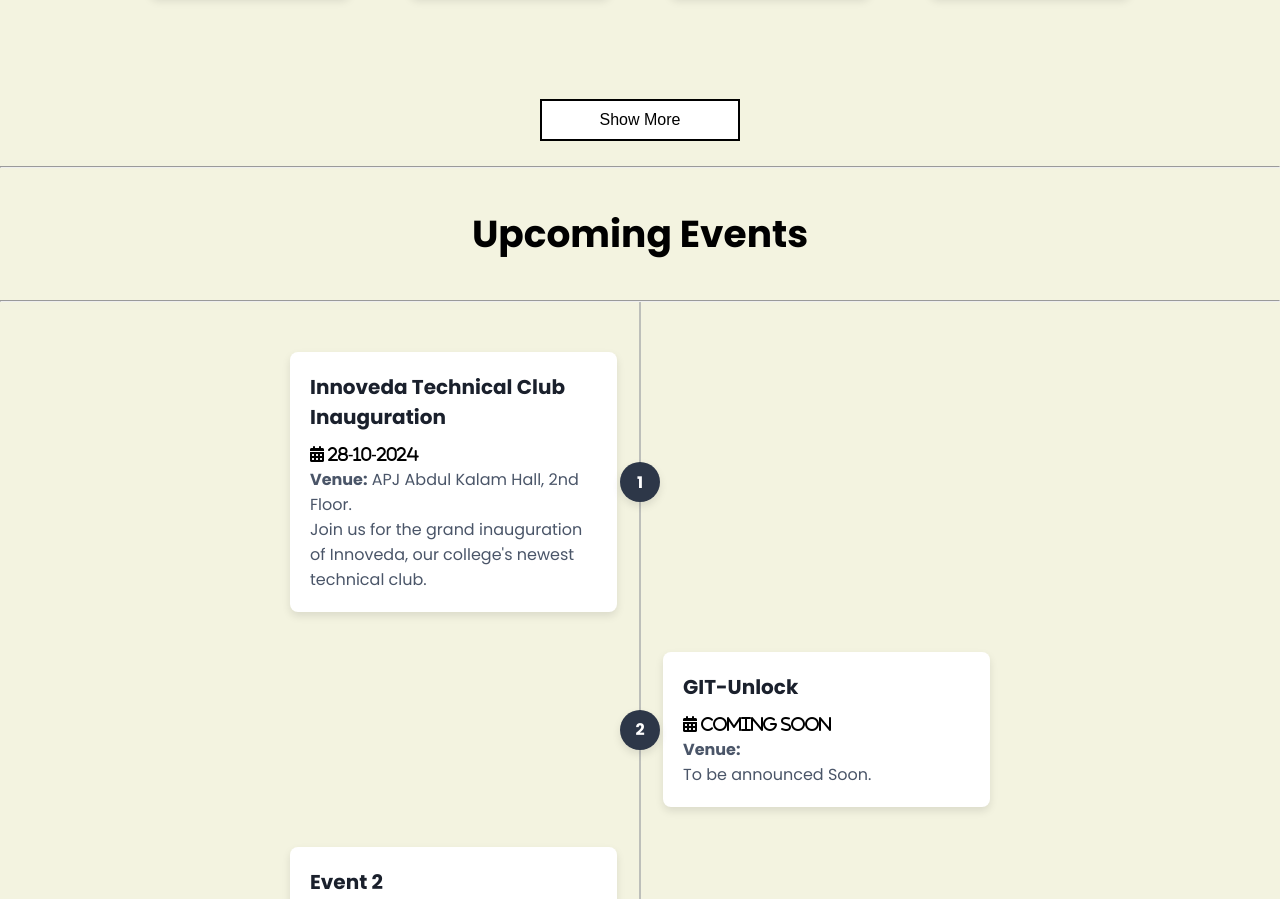
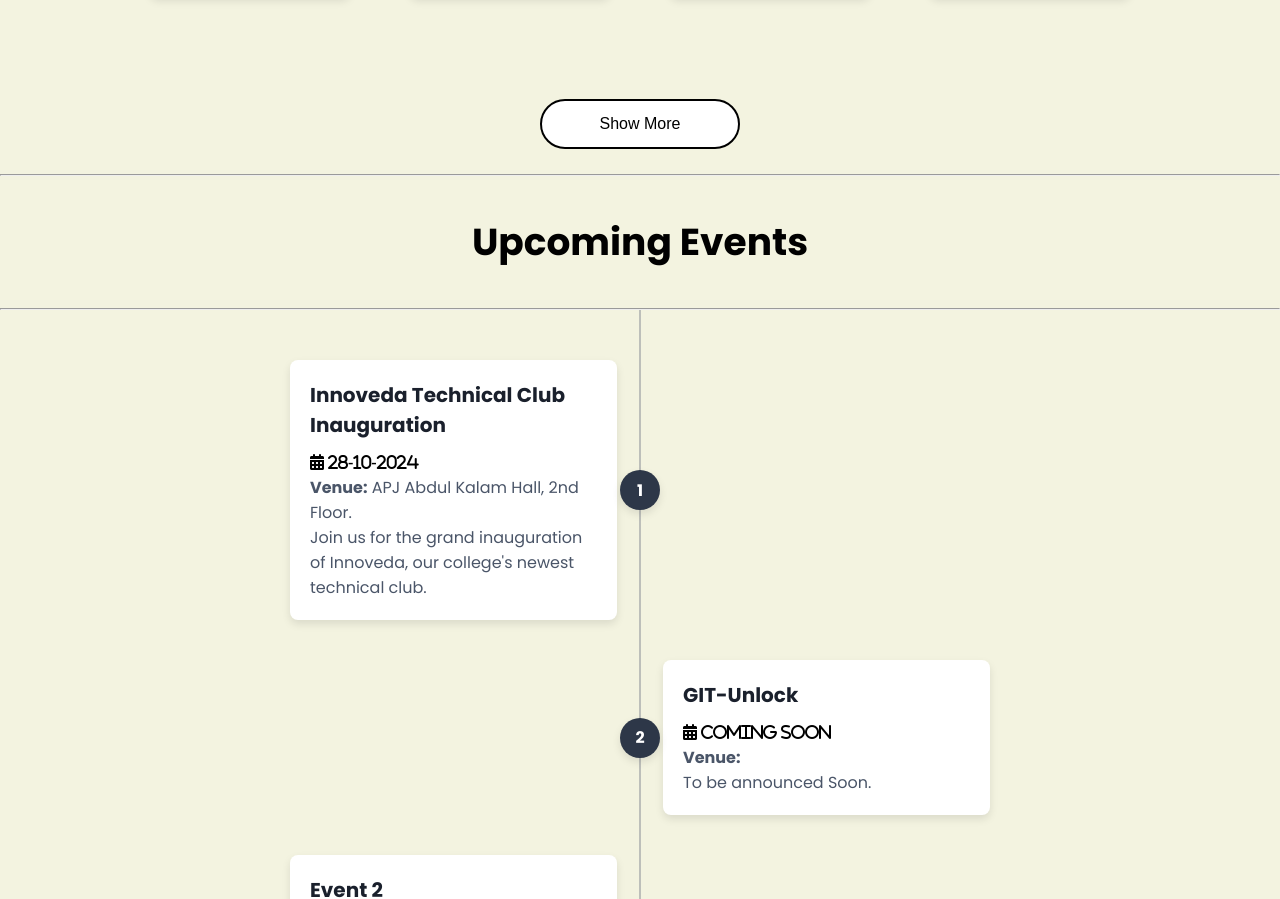
Before and after one commit to InnovedaClub/InnovedaTechnicalClub, a plain HTML site: page index.html in a window 1280 px wide. Shown: the part 1968-2867 px from the top of the page. Drawn offline with Linux system fonts and the light colour scheme.

Commit message:
Update style.css

```diff
--- a/style.css
+++ b/style.css
@@ -33,8 +33,8 @@ header {
 }
 #nav-links>a:hover{
     background-color: #0a34a0 ;
-    transition: all 0.4s ease;
-    border-radius: 5px;
+
+    border-radius: 50px;
     color: white;
     border-bottom: 1px solid yellow;
 
@@ -469,15 +469,40 @@ footer {
 
 .show-more-btn {
     background-color: #12296c; /* Button background color */
-    color: white; /* Button text color */
-    border: none; /* Remove default border */
-    padding: 10px 20px; /* Padding for button */
-     /* Rounded corners */
-    cursor: pointer; /* Pointer cursor on hover */
+
+        display: flex;
+        width: 100px;
+        height: 50px;
+        border-radius: 50px;
+        background-color: black;
+        text-decoration: none;
+        justify-content: center;
+        text-align: center;
+        align-items: center;
+        color: white;
+        position: relative;
+
+
+}
+.show-more-btn::before{
+    content: "";
+    width: 100%;
+    height: 100%;
+    background-image: linear-gradient(to bottom right ,rgb(0, 162, 255),rgb(0, 55, 128));
+    z-index: -1;
+    position: absolute;
+    border-radius: 50px;
 }
 
 .show-more-btn:hover {
-    background-color: #fbda03; /* Change background color on hover */
+    z-index: 1; /* Keep above other elements */
+    transform: scale(1.1); /* Slight enlargement for hover feedback */
+    box-shadow: 0 0 20px 5px rgba(0, 0, 0, 0.7)
+
+               ; /* Multi-layered glow */
+    color: rgb(2, 2, 2); /* Change text color on hover */
+    background-color: black; /* Optional: Dark background for contrast */
+    transition: all 0.3s ease; /* Smooth effect */
 }
 /* Card styling */
 .team-member {
@@ -494,6 +519,7 @@ footer {
 
 .team-member:hover {
     transform: translateY(-5px);
+    box-shadow: 20px 20px 8px rgba(0, 0, 0, 0.1);
 }
 
 .team-member img {
@@ -537,7 +563,7 @@ footer {
 }
 
 .show-more-btn {
-    width: 100%;
+    width: 50%;
     max-width: 200px;
     padding: 10px;
     margin-top: 20px;
@@ -551,11 +577,7 @@ footer {
     transition: background-color 0.3s ease;
 }
 
-.show-more-btn:hover {
-    color: crimson;
-    transition: all 0.4s ease;
-box-shadow: 10px 10px black;
-}
+
 /* till this clear and chexked
  */
 /* Container and layout settings */
```
